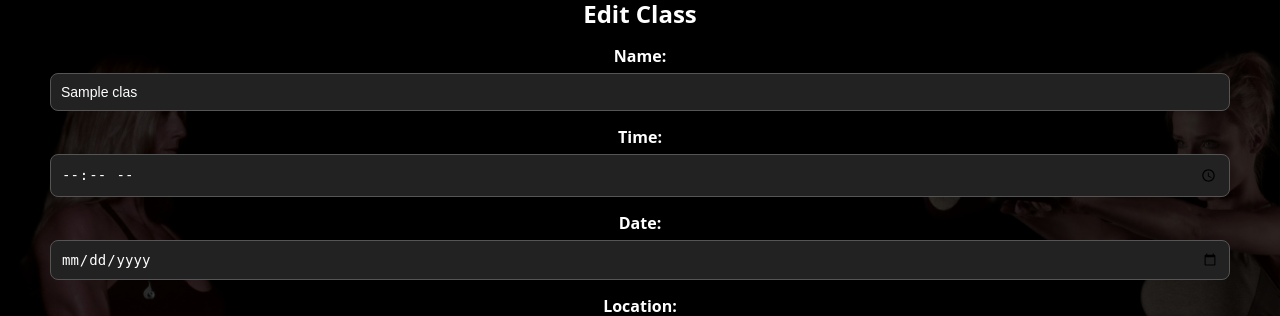
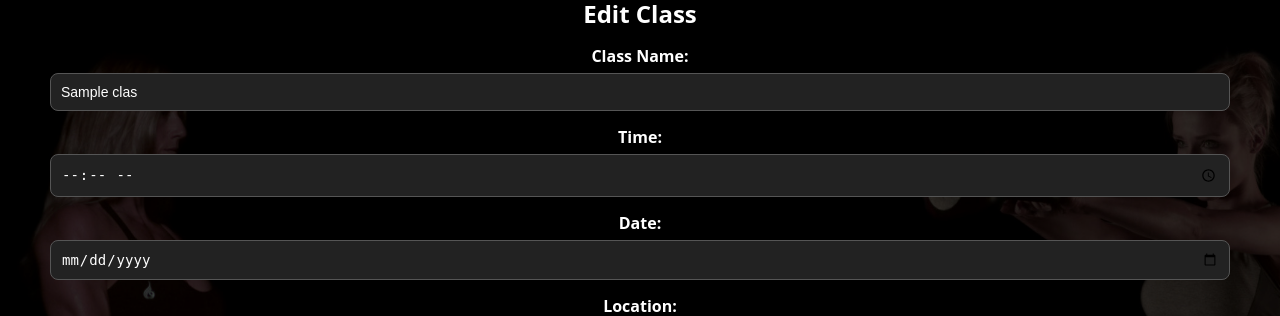
Before and after one commit to AshleyConejo/SculptVault, a Python web app: template DB-FINAL/website/templates/edit_class.html in a window 1280 px wide. Shown: the part 63-379 px from the top of the page. Run offline with Jinja, Linux system fonts and the light colour scheme; the template is opened without the code that fills it: most values are stand-ins (such as "Sample title", 1, 10 or a date in 2020).

Commit message:
Fix input names and layout for edit_class form

```diff
--- a/DB-FINAL/website/templates/edit_class.html
+++ b/DB-FINAL/website/templates/edit_class.html
@@ -4,26 +4,33 @@
 {% block content %}
 <link rel="stylesheet" href="{{ url_for('static', filename='admin_edit_class.css') }}">
 
+<div class="form-container">
     <h2>Edit Class</h2>
-<form method="POST">
-    <label>Name:</label><input type="text" name="name" value="{{ class_data[1] }}" required><br>
-    <label>Time:</label><input type="time" name="time" value="{{ class_data[2] }}" required><br>
-    <label>Date:</label><input type="date" name="date" value="{{ class_data[3] }}" required><br>
+    <form method="POST" class="edit-form">
+        <label for="name">Class Name:</label>
+        <input type="text" id="name" name="name" value="{{ class_data[1] }}" required>
 
-    <label>Location:</label>
-    <select name="location_ID" required>
+        <label for="time">Time:</label>
+        <input type="time" id="time" name="time" value="{{ class_data[2] }}" required>
+
+        <label for="date">Date:</label>
+        <input type="date" id="date" name="date" value="{{ class_data[3] }}" required>
+
+        <label for="location_id">Location:</label>
+        <select name="location_id" id="location_id" required>
             {% for loc in locations %}
             <option value="{{ loc[0] }}" {% if loc[0] == class_data[5] %}selected{% endif %}>{{ loc[1] }}</option>
             {% endfor %}
-    </select><br>
+        </select>
 
-    <label>Coach:</label>
-    <select name="person_ID" required>
+        <label for="person_id">Coach:</label>
+        <select name="person_id" id="person_id" required>
             {% for coach in coaches %}
             <option value="{{ coach[0] }}" {% if coach[0] == class_data[4] %}selected{% endif %}>{{ coach[1] }}</option>
             {% endfor %}
-    </select><br>
+        </select>
 
         <button type="submit">Save Changes</button>
     </form>
+</div>
 {% endblock %}
--- a/DB-FINAL/website/templates/home.html
+++ b/DB-FINAL/website/templates/home.html
@@ -22,7 +22,7 @@
 <!-- Section 1: Get Started -->
 <div class="content-section" id="get-started">
     <div class="section-image image-overlay">
-        <img src="{{ url_for('static', filename='Get Started.jpg') }}" alt="Membership Image">
+        <img src="{{ url_for('static', filename='Get Started.JPG') }}" alt="Membership Image">
     </div>
     <div class="section-text">
         <h2 class="section-header">
```
Lines whose indentation alone changed are shown as unchanged.
